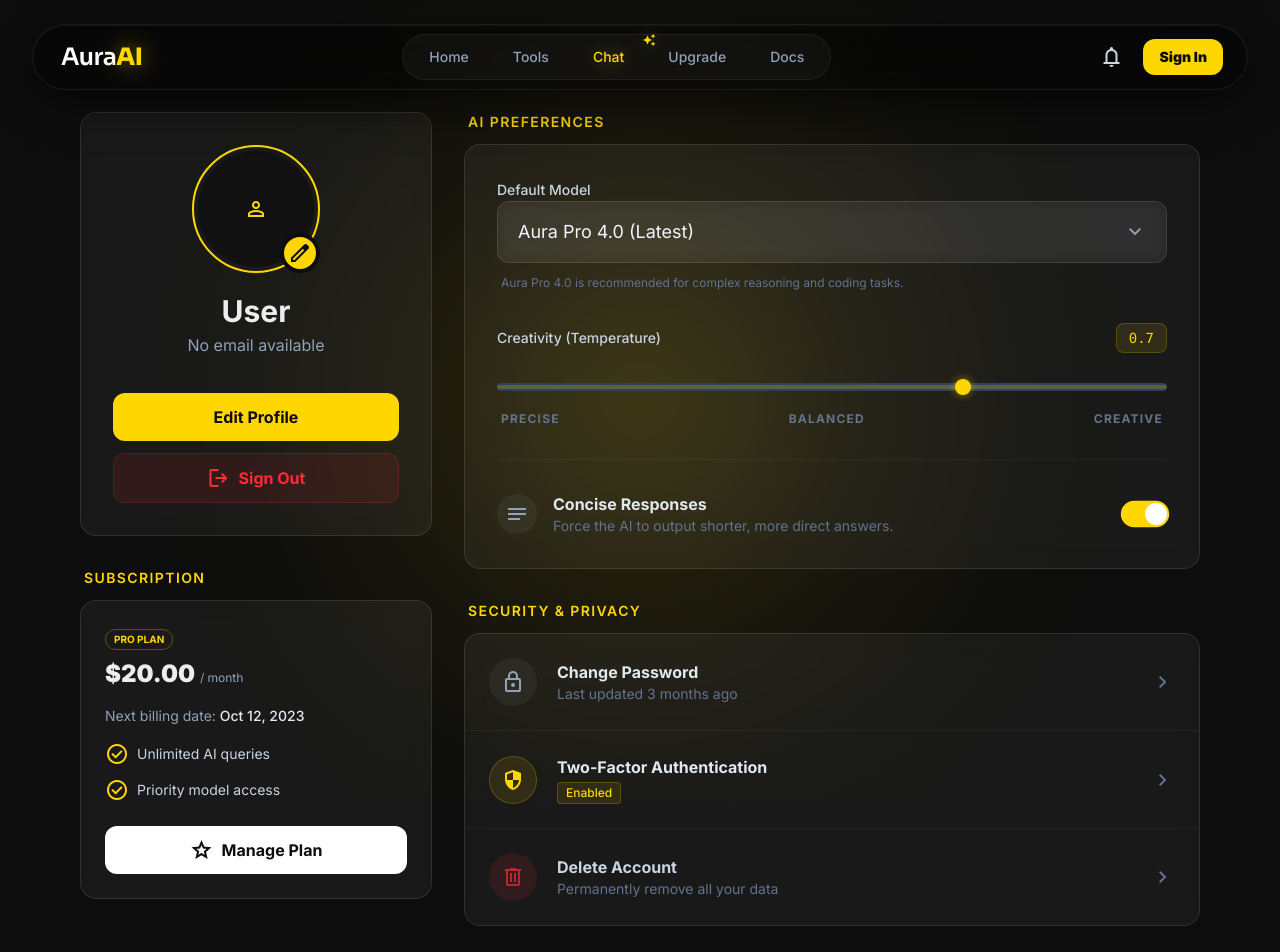
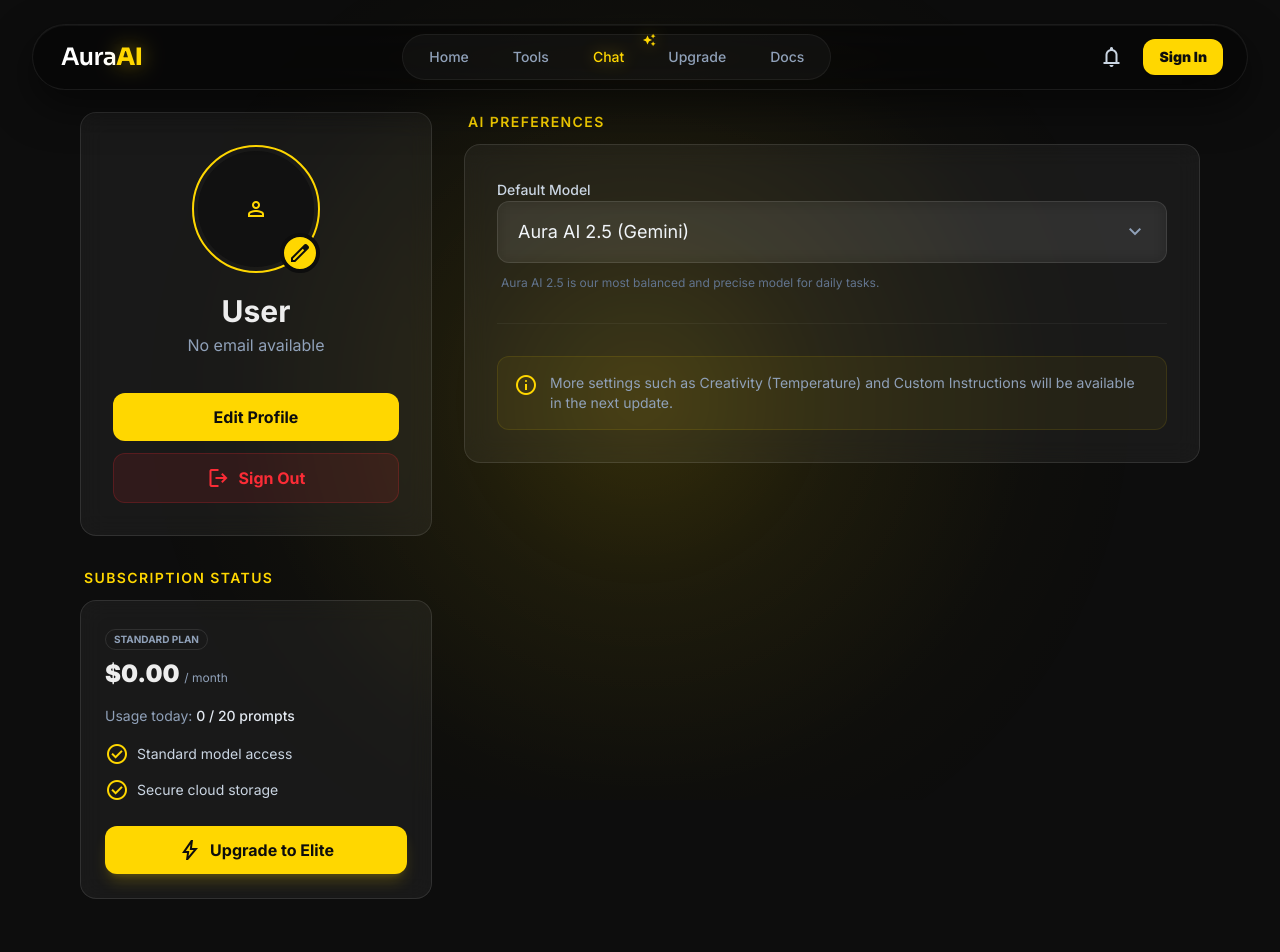
Before and after one commit to Mashudix7/aura-ai, a Next.js app: page /profile in a window 1280 px wide. Shown: the top 952 px of the page. Built offline with nearby package versions, Linux system fonts and the light colour scheme; no server answers.

Commit message:
feat: update profile page

```diff
--- a/src/app/profile/page.tsx
+++ b/src/app/profile/page.tsx
@@ -6,8 +6,37 @@
 import { useSession, signOut } from "next-auth/react";
 import Image from "next/image";
 
+import { useState, useEffect } from "react";
+
 export default function SettingsPage() {
     const { data: session } = useSession();
+    const [usage, setUsage] = useState<{ tier: string; promptCount: number; lastPromptDate: string | null } | null>(null);
+    const [isLoading, setIsLoading] = useState(true);
+
+    useEffect(() => {
+        const fetchUsage = async () => {
+            try {
+                const res = await fetch("/api/user/usage");
+                if (res.ok) {
+                    const data = await res.json();
+                    setUsage(data);
+                }
+            } catch (err) {
+                console.error("Failed to fetch usage:", err);
+            } finally {
+                setIsLoading(false);
+            }
+        };
+
+        if (session?.user) {
+            fetchUsage();
+        }
+    }, [session]);
+
+    const userTier = usage?.tier || "Standard";
+    const isElite = userTier === "Elite Access";
+    const promptCount = usage?.promptCount || 0;
+
     return (
         <main className="relative flex-1 w-full max-w-6xl mx-auto px-4 pt-28 pb-24">
             <Spotlight className="!fixed opacity-30" />
@@ -65,20 +94,20 @@
                         </section>
                     </FadeIn>
 
-                    {/* Subscription (Moved to Left Column for balance) */}
+                    {/* Subscription */}
                     <FadeIn delay={0.2}>
                         <section className="space-y-3">
                             <h3 className="text-sm font-semibold text-accent uppercase tracking-widest px-1">
-                                Subscription
+                                Subscription Status
                             </h3>
                             <div className="glass rounded-2xl p-6 bg-gradient-to-br from-accent/5 to-transparent border border-accent/10">
                                 <div className="flex justify-between items-start mb-4">
                                     <div>
-                                        <span className="text-[10px] font-bold text-accent border border-accent/30 px-2 py-0.5 rounded-full uppercase mb-2 inline-block">
-                                            Pro Plan
+                                        <span className={`text-[10px] font-bold ${isElite ? 'text-accent border-accent/30' : 'text-slate-400 border-white/10'} border px-2 py-0.5 rounded-full uppercase mb-2 inline-block`}>
+                                            {userTier} Plan
                                         </span>
                                         <h4 className="text-2xl font-black">
-                                            $20.00{" "}
+                                            {isElite ? "$29.00" : "$0.00"}{" "}
                                             <span className="text-xs text-slate-400 font-normal">
                                                 / month
                                             </span>
@@ -86,30 +115,33 @@
                                     </div>
                                 </div>
                                 <div className="text-sm text-slate-400 mb-4">
-                                    Next billing date: <span className="font-medium text-slate-200">Oct 12, 2023</span>
+                                    Usage today: <span className="font-medium text-slate-200">{promptCount} {isElite ? "prompts" : "/ 20 prompts"}</span>
                                 </div>
                                 <div className="space-y-3 mb-6">
                                     <div className="flex items-center gap-2 text-sm text-slate-300">
                                         <span className="material-symbols-outlined text-accent text-sm">
                                             check_circle
                                         </span>
-                                        Unlimited AI queries
+                                        {isElite ? "Unlimited AI queries" : "Standard model access"}
                                     </div>
                                     <div className="flex items-center gap-2 text-sm text-slate-300">
                                         <span className="material-symbols-outlined text-accent text-sm">
                                             check_circle
                                         </span>
-                                        Priority model access
+                                        Secure cloud storage
                                     </div>
                                 </div>
-                                <motion.button
-                                    className="w-full bg-white text-background font-bold py-3 rounded-xl flex items-center justify-center gap-2"
-                                    whileHover={{ scale: 1.02, boxShadow: "0 0 20px rgba(255,255,255,0.2)" }}
-                                    whileTap={{ scale: 0.98 }}
-                                >
-                                    <span className="material-symbols-outlined text-lg">star</span>
-                                    Manage Plan
-                                </motion.button>
+                                {!isElite && (
+                                    <motion.button
+                                        onClick={() => window.location.href = "/upgrade"}
+                                        className="w-full bg-accent text-background font-bold py-3 rounded-xl flex items-center justify-center gap-2 shadow-lg shadow-accent/20"
+                                        whileHover={{ scale: 1.02 }}
+                                        whileTap={{ scale: 0.98 }}
+                                    >
+                                        <span className="material-symbols-outlined text-lg">bolt</span>
+                                        Upgrade to Elite
+                                    </motion.button>
+                                )}
                             </div>
                         </section>
                     </FadeIn>
@@ -131,146 +163,26 @@
                                     </label>
                                     <div className="relative">
                                         <select className="glass-input w-full rounded-xl py-4 px-5 appearance-none focus:ring-2 focus:ring-accent/50 focus:outline-none text-slate-100 bg-transparent text-lg">
-                                            <option value="aura-pro">Aura Pro 4.0 (Latest)</option>
-                                            <option value="aura-light">Aura Light (Fast)</option>
-                                            <option value="creative-v2">Creative Canvas V2</option>
+                                            <option value="gemini-2.5-flash">Aura AI 2.5 (Gemini)</option>
+                                            <option value="stepfun" disabled={!isElite}>Step 3.5 Flash (Elite Only)</option>
+                                            <option value="arcee" disabled={!isElite}>Trinity Large (Elite Only)</option>
                                         </select>
                                         <span className="material-symbols-outlined absolute right-5 top-1/2 -translate-y-1/2 pointer-events-none text-slate-400">
                                             expand_more
                                         </span>
                                     </div>
-                                    <p className="text-xs text-slate-500 pl-1">Aura Pro 4.0 is recommended for complex reasoning and coding tasks.</p>
-                                </div>
-
-                                {/* Creativity Slider */}
-                                <div className="space-y-5">
-                                    <div className="flex justify-between items-center">
-                                        <label className="text-sm font-medium text-slate-300">
-                                            Creativity (Temperature)
-                                        </label>
-                                        <span className="text-accent text-sm font-mono bg-accent/10 px-3 py-1 rounded-lg border border-accent/20">
-                                            0.7
-                                        </span>
-                                    </div>
-                                    <input
-                                        className="w-full h-2 bg-slate-700 rounded-lg appearance-none cursor-pointer accent-accent"
-                                        max="100"
-                                        min="0"
-                                        type="range"
-                                        defaultValue="70"
-                                    />
-                                    <div className="flex justify-between text-xs text-slate-500 font-bold uppercase tracking-widest px-1">
-                                        <span>Precise</span>
-                                        <span>Balanced</span>
-                                        <span>Creative</span>
-                                    </div>
+                                    <p className="text-xs text-slate-500 pl-1">Aura AI 2.5 is our most balanced and precise model for daily tasks.</p>
                                 </div>
 
                                 <hr className="border-white/5" />
 
-                                {/* Concise Toggle */}
-                                <div className="flex items-center justify-between">
-                                    <div className="flex items-center gap-4">
-                                        <div className="w-10 h-10 rounded-full bg-white/5 flex items-center justify-center">
-                                            <span className="material-symbols-outlined text-slate-400">
-                                                notes
-                                            </span>
-                                        </div>
-                                        <div>
-                                            <p className="text-base font-bold text-slate-200">Concise Responses</p>
-                                            <p className="text-sm text-slate-500">
-                                                Force the AI to output shorter, more direct answers.
-                                            </p>
-                                        </div>
+                                <div className="p-4 rounded-xl bg-accent/5 border border-accent/10">
+                                    <div className="flex gap-3">
+                                        <span className="material-symbols-outlined text-accent">info</span>
+                                        <p className="text-sm text-slate-400">More settings such as Creativity (Temperature) and Custom Instructions will be available in the next update.</p>
                                     </div>
-                                    <label className="toggle-switch scale-110">
-                                        <input type="checkbox" defaultChecked />
-                                        <div className="toggle-slider" />
-                                    </label>
                                 </div>
                             </div>
-                        </section>
-                    </FadeIn>
-
-                    {/* Security */}
-                    <FadeIn delay={0.2}>
-                        <section className="space-y-3">
-                            <h3 className="text-sm font-semibold text-accent uppercase tracking-widest px-1">
-                                Security & Privacy
-                            </h3>
-                            <StaggerContainer className="glass rounded-2xl divide-y divide-white/5" staggerDelay={0.08} delay={0.2}>
-                                <StaggerItem>
-                                    <motion.button
-                                        className="w-full p-6 flex items-center justify-between hover:bg-white/5 transition-colors text-left"
-                                        whileHover={{ x: 6 }}
-                                    >
-                                        <div className="flex items-center gap-5">
-                                            <div className="w-12 h-12 rounded-full bg-white/5 flex items-center justify-center">
-                                                <span className="material-symbols-outlined text-slate-400">
-                                                    lock
-                                                </span>
-                                            </div>
-                                            <div>
-                                                <p className="text-base font-bold text-slate-200">Change Password</p>
-                                                <p className="text-sm text-slate-500">
-                                                    Last updated 3 months ago
-                                                </p>
-                                            </div>
-                                        </div>
-                                        <span className="material-symbols-outlined text-slate-500">
-                                            chevron_right
-                                        </span>
-                                    </motion.button>
-                                </StaggerItem>
-                                <StaggerItem>
-                                    <motion.button
-                                        className="w-full p-6 flex items-center justify-between hover:bg-white/5 transition-colors text-left"
-                                        whileHover={{ x: 6 }}
-                                    >
-                                        <div className="flex items-center gap-5">
-                                            <div className="w-12 h-12 rounded-full bg-accent/10 border border-accent/20 flex items-center justify-center">
-                                                <span className="material-symbols-outlined text-accent">
-                                                    security
-                                                </span>
-                                            </div>
-                                            <div>
-                                                <p className="text-base font-bold text-slate-200">Two-Factor Authentication</p>
-                                                <p className="text-sm text-accent font-medium mt-0.5 border border-accent/20 bg-accent/10 inline-block px-2 py-0.5 rounded text-xs">
-                                                    Enabled
-                                                </p>
-                                            </div>
-                                        </div>
-                                        <span className="material-symbols-outlined text-slate-500">
-                                            chevron_right
-                                        </span>
-                                    </motion.button>
-                                </StaggerItem>
-                                <StaggerItem>
-                                    <motion.button
-                                        className="w-full p-6 flex items-center justify-between hover:bg-red-500/10 transition-colors text-left group"
-                                        whileHover={{ x: 6 }}
-                                    >
-                                        <div className="flex items-center gap-5">
-                                            <div className="w-12 h-12 rounded-full bg-red-500/10 flex items-center justify-center group-hover:bg-red-500/20 transition-colors">
-                                                <span className="material-symbols-outlined text-red-500/70 group-hover:text-red-400">
-                                                    delete
-                                                </span>
-                                            </div>
-                                            <div>
-                                                <p className="text-base font-bold group-hover:text-red-400 transition-colors text-slate-300">
-                                                    Delete Account
-                                                </p>
-                                                <p className="text-sm text-slate-500">
-                                                    Permanently remove all your data
-                                                </p>
-                                            </div>
-                                        </div>
-                                        <span className="material-symbols-outlined text-slate-500">
-                                            chevron_right
-                                        </span>
-                                    </motion.button>
-                                </StaggerItem>
-                            </StaggerContainer>
                         </section>
                     </FadeIn>
                 </div>
```
